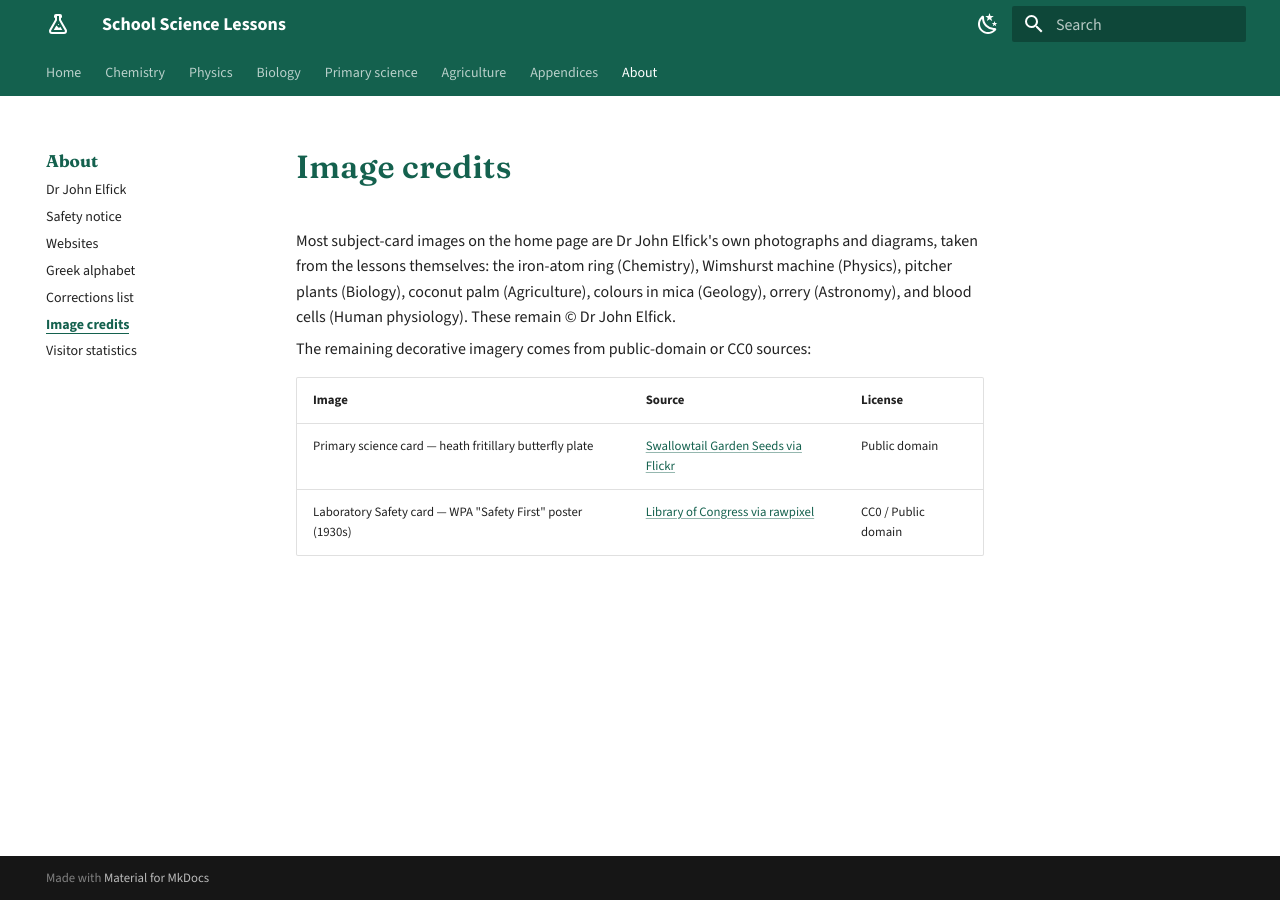
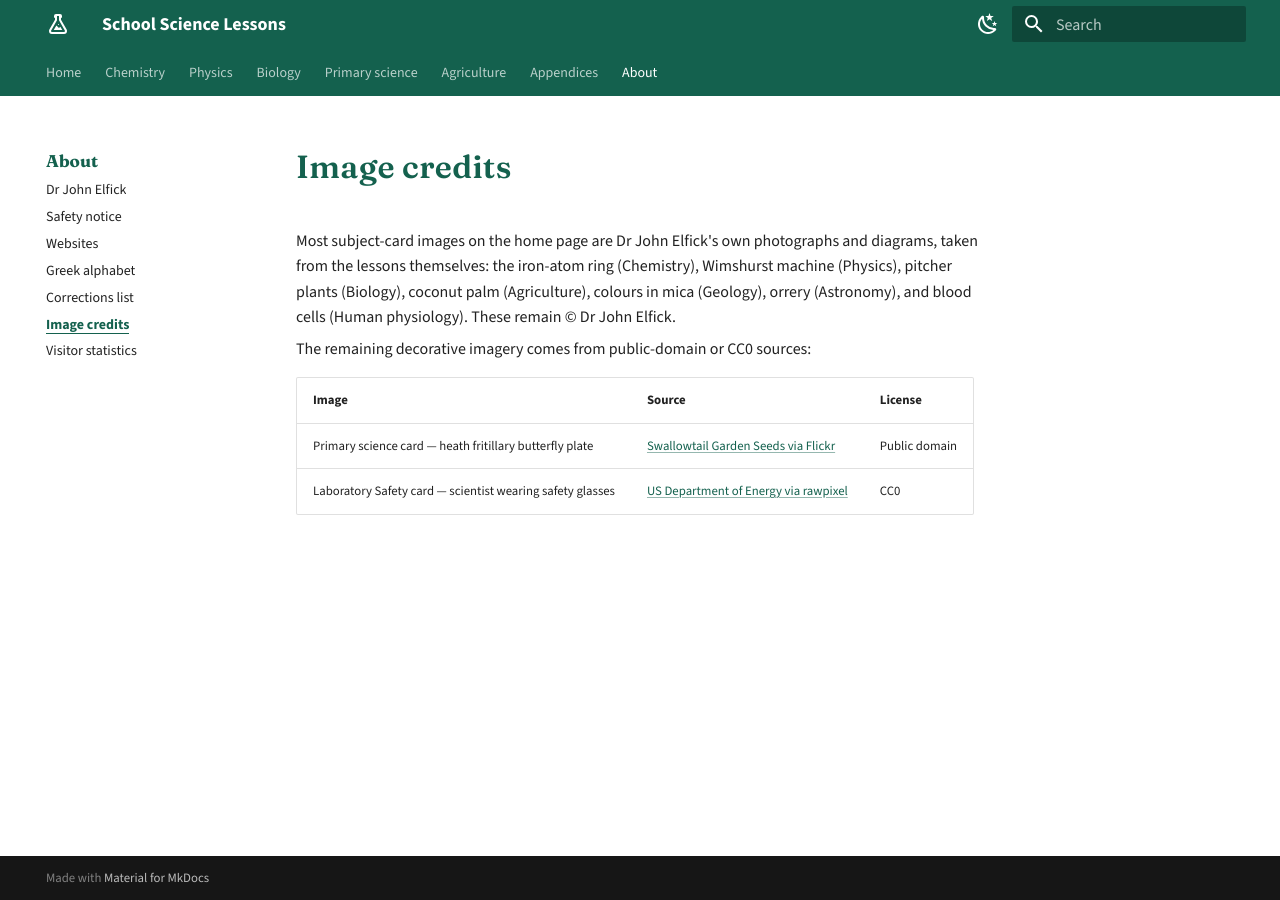
Before and after one commit to johnelfick/school-science-lessons-web, an MkDocs documentation site: the page built from docs/credits.md, in a window 1280 px wide. Built offline with MkDocs 1.6.1 and Material for MkDocs 9.7.7, drawn with Linux system fonts in a browser that asks for light colours.

Commit message:
Safety card: scientist wearing safety glasses (US DoE photo, CC0)
Replaces the WPA construction poster with an actual lab-safety image;
credits updated.

Co-Authored-By: Claude Fable 5 <noreply@anthropic.com>

```diff
--- a/docs/credits.md
+++ b/docs/credits.md
@@ -13,4 +13,4 @@ sources:
 | Image | Source | License |
 |---|---|---|
 | Primary science card — heath fritillary butterfly plate | [Swallowtail Garden Seeds via Flickr](https://www.flickr.com/photos/97123293@N07/16070413094) | Public domain |
-| Laboratory Safety card — WPA "Safety First" poster (1930s) | [Library of Congress via rawpixel](https://www.rawpixel.com/image/8650341/failure-here-may-mean-death-below-safety-first) | CC0 / Public domain |
+| Laboratory Safety card — scientist wearing safety glasses | [US Department of Energy via rawpixel](https://www.rawpixel.com/image/11072993/photo-image-person-public-domain-woman) | CC0 |
```
Also changed, not shown: docs/assets/cards/safety.jpg.
